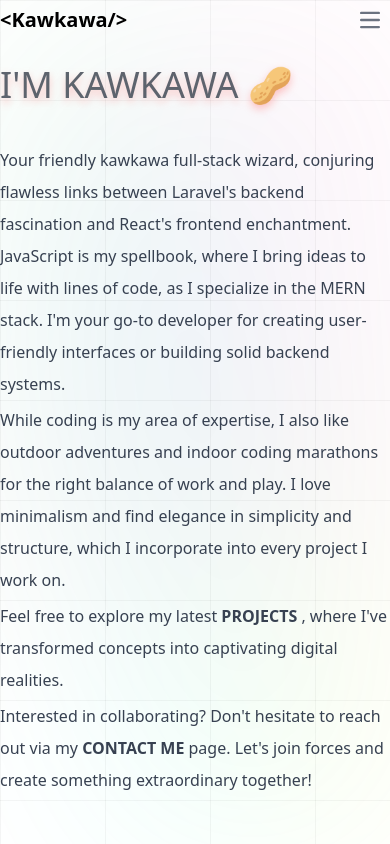
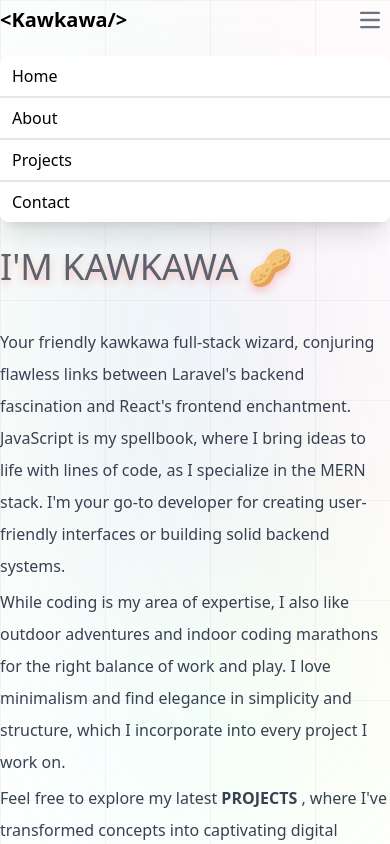
Before and after one commit to Kawkawa2/Portfolio, a React (Vite) app: page / in a window 390 px wide. Both pictures are taken after a click on the button "Open main menu". Shown: the top 844 px of the page. Built offline with nearby package versions, Linux system fonts and the light colour scheme.

Commit message:
Update navbar.jsx

```diff
--- a/src/components/navbar.jsx
+++ b/src/components/navbar.jsx
@@ -1,11 +1,18 @@
+import React, { useState } from 'react';
 import "./style.css";
 import { Link } from "react-router-dom";
 
 export default function Navbar() {
+  const [isMenuOpen, setIsMenuOpen] = useState(false);
+
+  const toggleMenu = () => {
+    setIsMenuOpen(!isMenuOpen);
+  };
+
   return (
     <div>
       <nav className="">
-        <div className=" flex flex-wrap items-center justify-between md:mt-4 mb-28">
+        <div className="flex flex-wrap items-center justify-between md:mt-4 mb-28">
           <a href="/" className="flex items-center">
             <span className="self-center md:text-2xl text-xl font-semibold whitespace-nowrap">
               {"<Kawkawa/>"}
@@ -14,14 +21,14 @@ export default function Navbar() {
 
           <div className="flex md:hidden">
             <button
-              data-collapse-toggle="navbar-cta"
               type="button"
-              className="inline-flex items-center p-2 w-10 h-10 justify-center text-sm  rounded-lg md:hidden text-gray-500 hover:bg-gray-100  focus:outline-none"
+              className="inline-flex items-center p-2 w-10 h-10 justify-center text-sm rounded-lg md:hidden text-gray-500 hover:bg-gray-100 focus:outline-none"
               aria-controls="navbar-cta"
-              aria-expanded="false"
+              aria-expanded={isMenuOpen}
+              onClick={toggleMenu}
             >
               <span className="sr-only">Open main menu</span>
-              <span className="relative px-2 py-2 transition-all ease-in duration-75 group-hover:bg-white  rounded-md">
+              <span className="relative px-2 py-2 transition-all ease-in duration-75 group-hover:bg-white rounded-md">
                 <svg
                   className="w-5 h-5"
                   aria-hidden="true"
@@ -42,42 +49,44 @@ export default function Navbar() {
           </div>
 
           <div
-            className="items-center justify-between hidden w-full md:flex md:w-auto md:order-1"
+            className={`items-center justify-between w-full md:flex md:w-auto md:order-1 ${
+              isMenuOpen ? 'block' : 'hidden'
+            }`}
             id="navbar-cta"
           >
-            <ul className="flex flex-col font-medium  mt-4  md:flex-row md:space-x-8 md:mt-0  md:shadow-none shadow-xl  rounded-lg md:rounded-none bg-white overflow-hidden md:bg-transparent ">
+            <ul className="flex flex-col font-medium mt-4 md:flex-row md:space-x-8 md:mt-0 md:shadow-none shadow-xl rounded-lg md:rounded-none bg-white overflow-hidden md:bg-transparent">
               <li className="md:bg-transparent md:hover:bg-none hover:bg-gray-100">
                 <Link
                   to="/"
                   aria-label="Go to home Page"
-                  className="block py-2 pl-3 pr-4 text-blackrounded md:bg-transparent md  md:p-0  lg:hover:border-b-2 lg:hover:border-slate-900 md:border-b-0 border-b-2 border-opacity-5 border-b-black link"
+                  className="block py-2 pl-3 pr-4 text-black md:bg-transparent md:p-0 lg:hover:border-b-2 lg:hover:border-slate-900 md:border-b-0 border-b-2 border-opacity-5 border-b-black"
                 >
                   Home
                 </Link>
               </li>
-              <li className="md:bg-transparent  md:hover:bg-none  hover:bg-gray-100">
+              <li className="md:bg-transparent md:hover:bg-none hover:bg-gray-100">
                 <Link
                   to="/about"
                   aria-label="Go to about Page"
-                  className="block py-2 pl-3 pr-4 text-blackrounded md:bg-transparent md md:p-0 lg:hover:border-b-2 lg:hover:border-slate-900 md:border-b-0 border-b-2 border-opacity-5 border-b-black link"
+                  className="block py-2 pl-3 pr-4 text-black md:bg-transparent md:p-0 lg:hover:border-b-2 lg:hover:border-slate-900 md:border-b-0 border-b-2 border-opacity-5 border-b-black"
                 >
                   About
                 </Link>
               </li>
-              <li className="md:bg-transparent  md:hover:bg-none  hover:bg-gray-100">
+              <li className="md:bg-transparent md:hover:bg-none hover:bg-gray-100">
                 <Link
                   to="/projects"
                   aria-label="Go to Projects Page"
-                  className="block py-2 pl-3 pr-4 text-blackrounded md:bg-transparent md md:p-0 lg:hover:border-b-2 lg:hover:border-slate-900 md:border-b-0 border-b-2 border-opacity-5 border-b-black"
+                  className="block py-2 pl-3 pr-4 text-black md:bg-transparent md:p-0 lg:hover:border-b-2 lg:hover:border-slate-900 md:border-b-0 border-b-2 border-opacity-5 border-b-black"
                 >
                   Projects
                 </Link>
               </li>
-              <li className="md:bg-transparent md:hover:bg-none  hover:bg-gray-100">
+              <li className="md:bg-transparent md:hover:bg-none hover:bg-gray-100">
                 <Link
                   to="/contact"
-                  aria-label="Go to Contacy Page"
-                  className="block py-2 pl-3 pr-4 text-blackrounded md:bg-transparent md md:p-0 lg:hover:border-b-2 lg:hover:border-slate-900"
+                  aria-label="Go to Contact Page"
+                  className="block py-2 pl-3 pr-4 text-black md:bg-transparent md:p-0 lg:hover:border-b-2 lg:hover:border-slate-900"
                 >
                   Contact
                 </Link>
```
